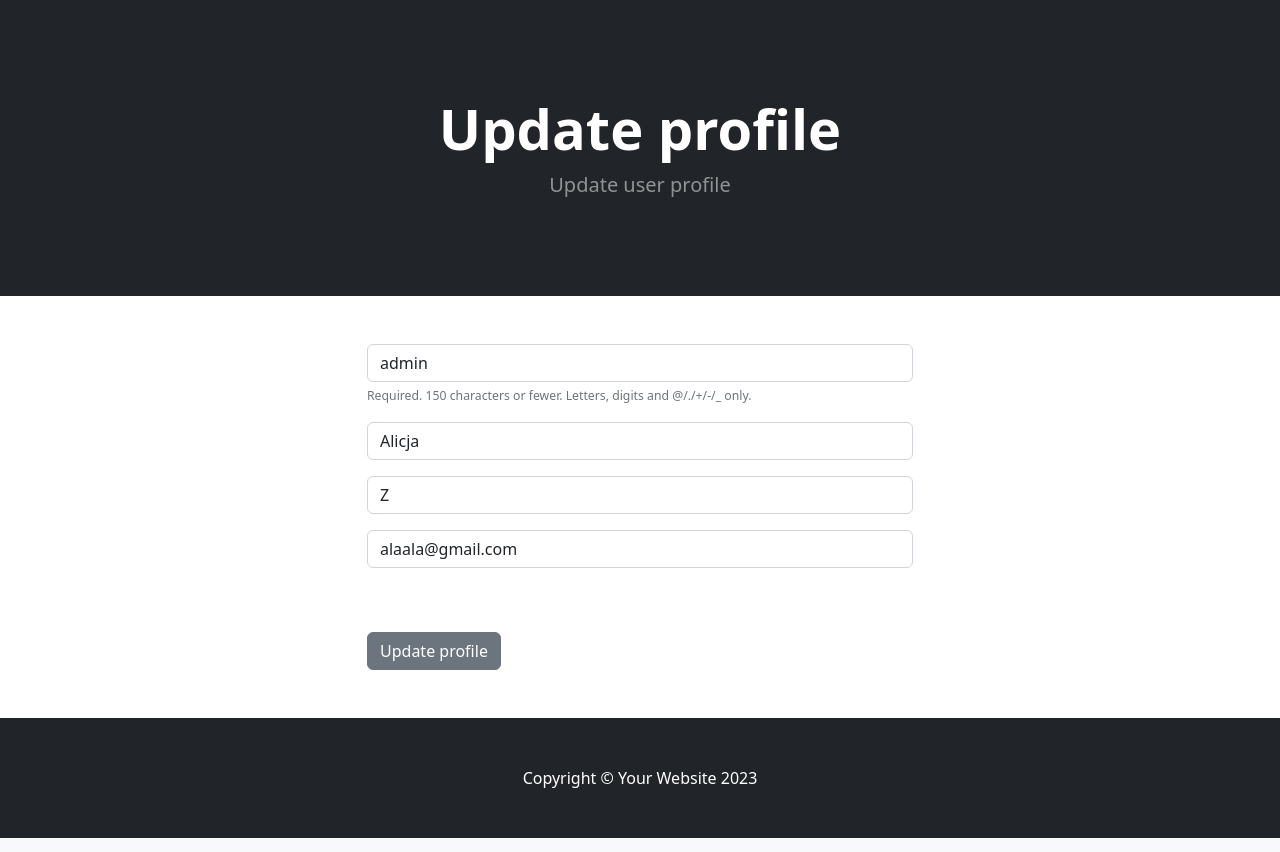
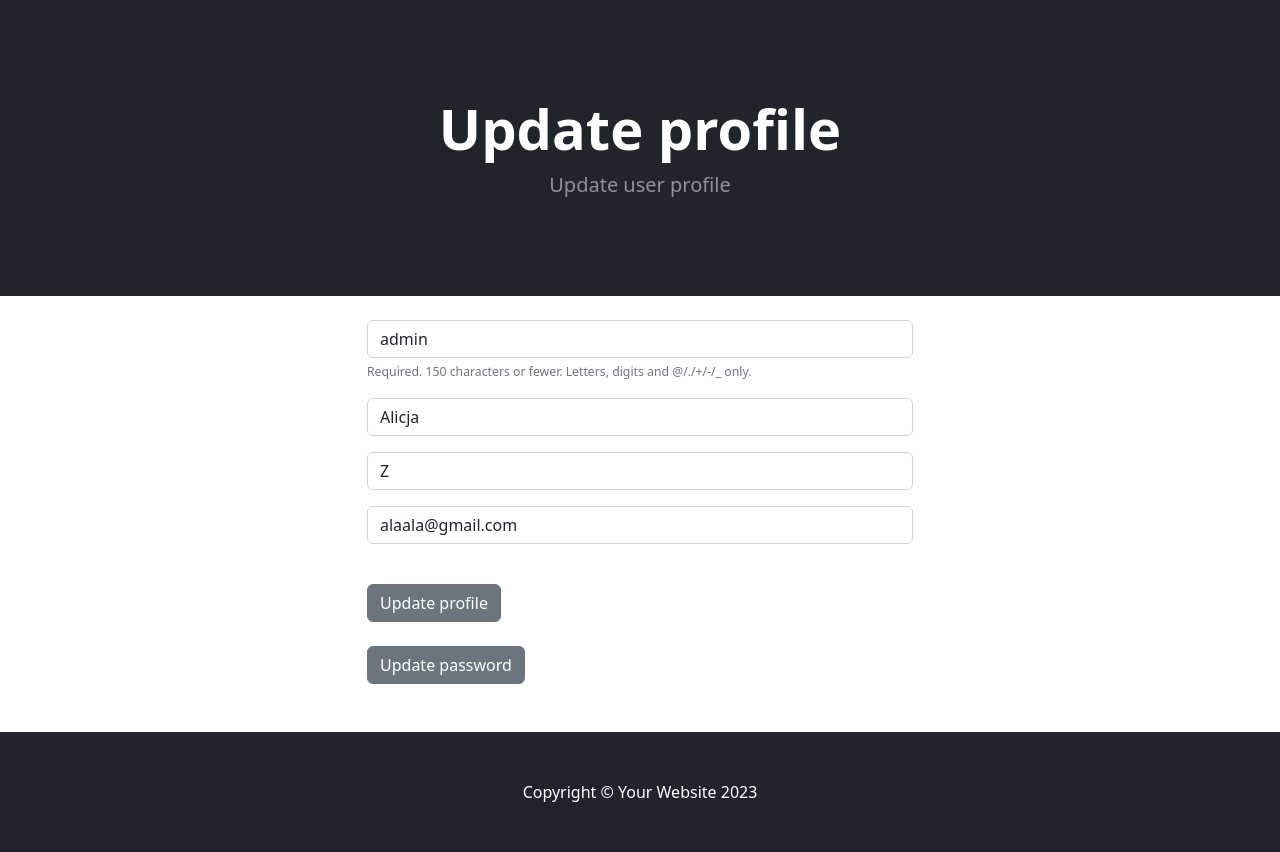
Before and after one commit to alicjaz/Ecommerce, a Django app: page /update_user/ in a window 1280 px wide. Shown: the part 57-909 px from the top of the page. Run offline with Django 4.2, Linux system fonts and the light colour scheme; the first user in the database is signed in; data comes from the database, SQL or seed files in the repository; some libraries are stand-ins or nearby versions.

Commit message:
- Added Update User Password

```diff
--- a/ecom/store/forms.py
+++ b/ecom/store/forms.py
@@ -1,5 +1,5 @@
 from django import forms
-from django.contrib.auth.forms import UserCreationForm, UserChangeForm
+from django.contrib.auth.forms import UserCreationForm, UserChangeForm, SetPasswordForm
 from django.contrib.auth.models import User
 
 
@@ -64,3 +64,30 @@ class UpdateUserForm(UserChangeForm):
         self.fields[
             'username'].help_text = ('<span class="form-text text-muted"><small>Required. 150 characters or fewer. '
                                      'Letters, digits and @/./+/-/_ only.</small></span>')
+
+
+class ChangePasswordForm(SetPasswordForm):
+    class Meta:
+        model = User
+        fields = ['new_password1', 'new_password2']
+
+    def __init__(self, *args, **kwargs):
+        super(ChangePasswordForm, self).__init__(*args, **kwargs)
+
+        self.fields['new_password1'].widget.attrs['class'] = 'form-control'
+        self.fields['new_password1'].widget.attrs['placeholder'] = 'Password'
+        self.fields['new_password1'].label = ''
+        self.fields[
+            'new_password1'].help_text = (
+            '<ul class="form-text text-muted small"><li>Your password can\'t be too similar '
+            'to your other personal information.</li><li>Your password must contain at '
+            'least 8 characters.</li><li>Your password can\'t be a commonly used '
+            'password.</li><li>Your password can\'t be entirely numeric.</li></ul>')
+
+        self.fields['new_password2'].widget.attrs['class'] = 'form-control'
+        self.fields['new_password2'].widget.attrs['placeholder'] = 'Confirm Password'
+        self.fields['new_password2'].label = ''
+        self.fields[
+            'new_password2'].help_text = (
+            '<span class="form-text text-muted"><small>Enter the same password as before, '
+            'for verification.</small></span>')
--- a/ecom/store/templates/update_user.html
+++ b/ecom/store/templates/update_user.html
@@ -11,16 +11,18 @@
         </div>
     </div>
 </header>
-<br/> <br/>
+<br/>
 <div class="container">
     <div class="row">
         <div class="col-md-6 offset-md-3">
             <form action="{% url 'update_user' %}" method="POST">
                 {% csrf_token %}
                 {{ user_form.as_p }}
-                <br/> <br/>
+                <br/>
                 <button class="btn btn-secondary" type="submit">Update profile</button>
             </form>
+            <br/>
+            <a class="btn btn-secondary" href="{% url 'update_password' %}">Update password</a>
         </div>
     </div>
 </div>
--- a/ecom/store/urls.py
+++ b/ecom/store/urls.py
@@ -9,6 +9,7 @@ urlpatterns = [
     path('logout/', views.logout_user, name='logout'),
     path('register/', views.register_user, name='register'),
     path('update_user/', views.update_user, name='update_user'),
+    path('update_password/', views.update_password, name='update_password'),
     path('product/<int:pk>', views.product, name='product'),
     path('category/<str:foo>', views.category, name='category'),
     path('category_summary/', views.category_summary, name='category_summary'),
--- a/ecom/store/views.py
+++ b/ecom/store/views.py
@@ -1,11 +1,11 @@
 from django.contrib import messages
 from django.contrib.auth import authenticate, login, logout
+from django.contrib.auth.models import User
 from django.db.models import Q
 from django.shortcuts import render, redirect
 
-from .forms import SignUpForm, UpdateUserForm
+from .forms import SignUpForm, UpdateUserForm, ChangePasswordForm
 from .models import Category, Product
-from django.contrib.auth.models import User
 
 
 def home(request):
@@ -100,3 +100,25 @@ def update_user(request):
     else:
         messages.success(request, "You must be log in to access that page")
         return redirect('home')
+
+
+def update_password(request):
+    if request.user.is_authenticated:
+        current_user = request.user
+        if request.method == "POST":
+            form = ChangePasswordForm(current_user, request.POST)
+            if form.is_valid():
+                form.save()
+                messages.success(request, "Your password has been updated")
+                login(request, current_user)
+                return redirect('update_user')
+            else:
+                for error in list(form.errors.values()):
+                    messages.error(request, error)
+                    return redirect('update_password')
+        else:
+            form = ChangePasswordForm(current_user)
+            return render(request, "update_password.html", {'form': form})
+    else:
+        messages.success(request, "You must be logged in to access that page")
+        return redirect('home')
```
Also changed, not shown: ecom/store/templates/update_password.html (added, +28 -0 lines), ecom/db.sqlite3.
